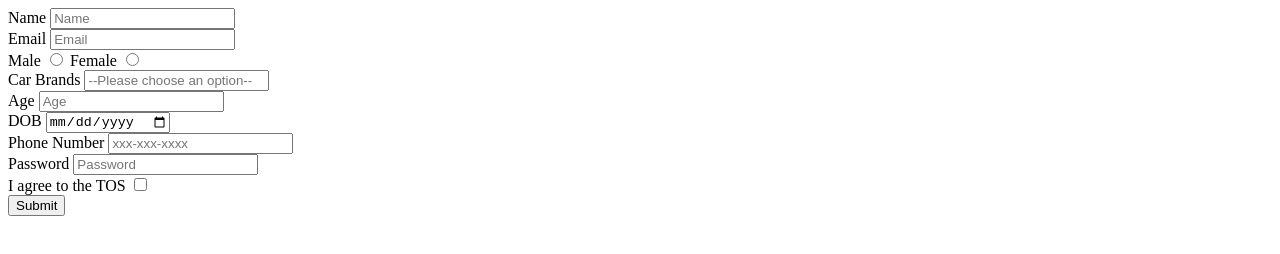
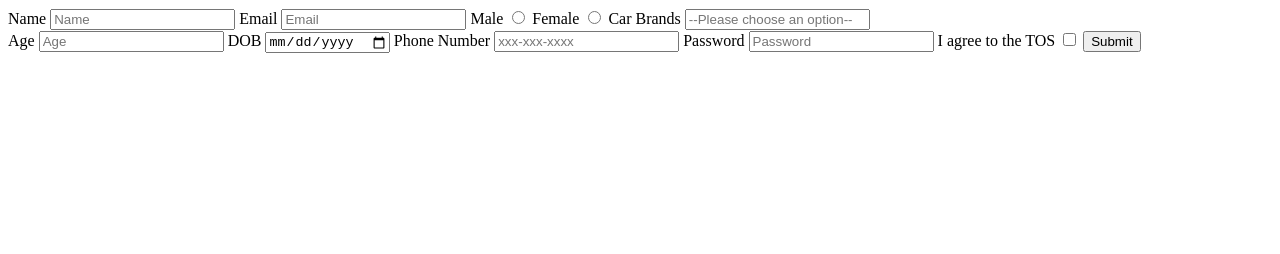
Before and after one commit to acciojob/signup-form-car-kuspilla, a website: page main.html in a window 1280 px wide. Drawn offline with Linux system fonts and the light colour scheme.

Commit message:
created a submission

```diff
--- a/main.html
+++ b/main.html
@@ -13,36 +13,36 @@
 
 	<form method = "post">
 		<label for = "Name">Name</label>
-		<input type = "text" id= "name" name = "Name" placeholder = "Name" required><br>
+		<input type = "text" id= "name" name = "Name" placeholder = "Name" required>
 
 		<label for= "Email">Email</label>
-		<input type = "email" id = "email" name = "Email" placeholder = "Email" required;> <br>
+		<input type = "email" id = "email" name = "Email" placeholder = "Email" required;>
 
 
 		<label for = "gender_m">Male</label>
 		<input type = "radio" id = "gender_m" name = "gender" required>
 		<label  for ="gender_f" >Female</label>
-	    <input type = "radio" id = "gender_f" name = "gender" required> <br>
+	    <input type = "radio" id = "gender_f" name = "gender" required>
 
 
 
         <label for = "Car Brands">Car Brands</label>
-		<input type = "select" id= "cars" name = "Car Brands" placeholder = "--Please choose an option--" required><br>
+		<input type = "select" id= "cars" name = "Car_Brands" placeholder = "--Please choose an option--" required><br>
 
 		<label for = "Age">Age</label>
-		<input type = "number" id= "age" name = "Age" placeholder = "Age" required><br>
+		<input type = "number" id= "age" name = "Age" placeholder = "Age" required>
 
 		<label for = "Dob">DOB</label>
-		<input type = "date" id= "dob" name = "Dob" placeholder = "-" required><br>
+		<input type = "date" id= "dob" name = "Dob" placeholder = "-" required>
 
 		<label for = "p">Phone Number</label>
-		<input type = "tel" id= "tel" name = "p" placeholder = "xxx-xxx-xxxx" ><br>
+		<input type = "tel" id= "tel" name = "p" placeholder = "xxx-xxx-xxxx" >
 
 		<label for = "Password">Password</label>
-		<input type = "password" id= "password" name = "Password" placeholder = "Password" ><br>
+		<input type = "password" id= "password" name = "Password" placeholder = "Password" >
 
 		<label for = "Tos">I agree to the TOS</label>
-		<input type = "checkbox" id= "tos" name = "Tos" placeholder = "-" ><br>
+		<input type = "checkbox" id= "tos" name = "Tos" placeholder = "-" >
 
 		<input type = "submit" name = "submit">
 	</form>
```
